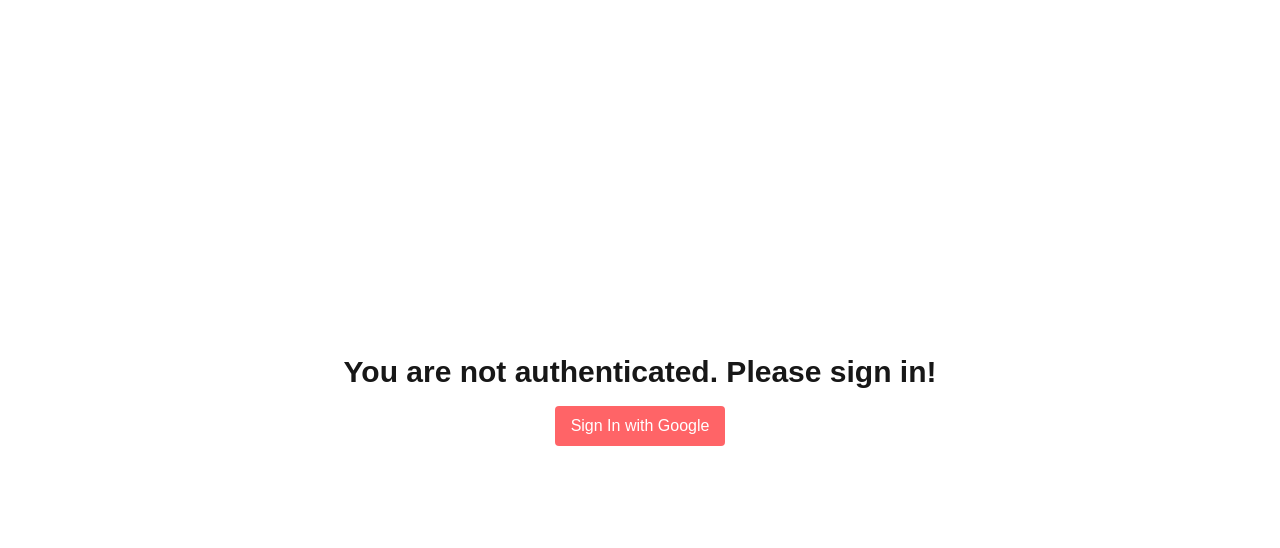
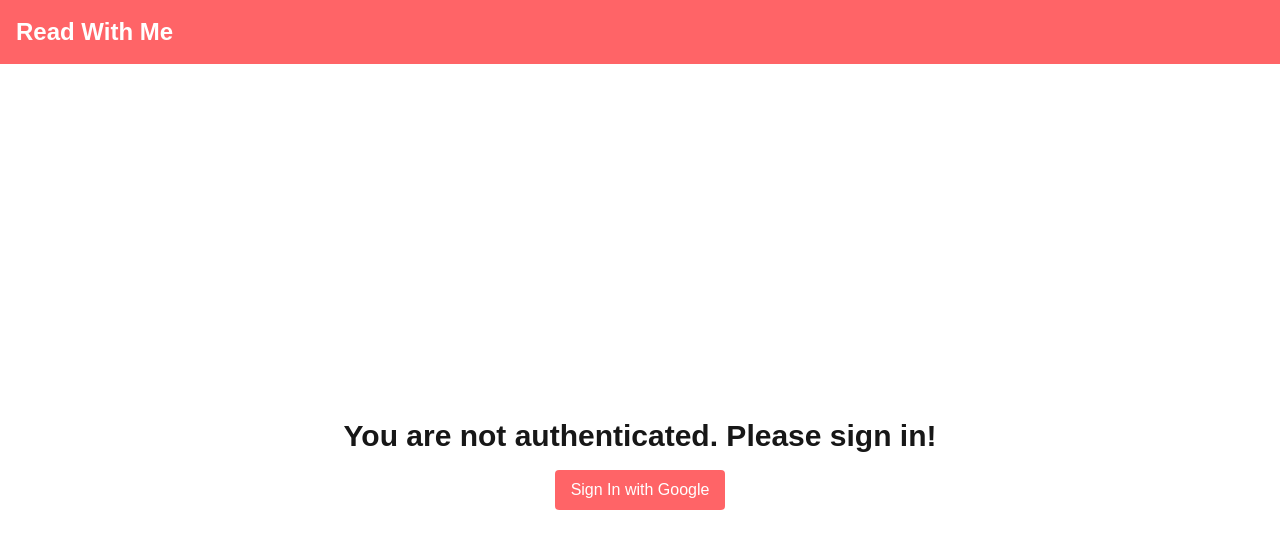
Before and after one commit to Sean-Andrew-Stanek/read-with-me, a Next.js app: page /signin in a window 1280 px wide. Shown: the top 548 px of the page. Built offline with nearby package versions, Linux system fonts and the light colour scheme; no server answers.

Commit message:
Added the google client id and secret & navbar

```diff
--- a/src/app/layout.tsx
+++ b/src/app/layout.tsx
@@ -1,6 +1,7 @@
 import type { Metadata } from 'next';
 import { Geist, Geist_Mono } from 'next/font/google';
 import './globals.css';
+import Navbar from '@/components/Navbar';
 
 const geistSans = Geist({
     variable: '--font-geist-sans',
@@ -23,6 +24,7 @@ const RootLayout: React.FC<{ children: React.ReactNode }> = ({ children }) => {
             <body
                 className={`${geistSans.variable} ${geistMono.variable} antialiased`}
             >
+                <Navbar />
                 {children}
             </body>
         </html>
--- a/src/auth.ts
+++ b/src/auth.ts
@@ -3,5 +3,10 @@ import Google from 'next-auth/providers/google';
 
 // Initialize NextAuth with Google as an authentication provider
 export const { handlers, signIn, signOut, auth } = NextAuth({
-    providers: [Google]
+    providers: [
+        Google({
+            clientId: process.env.GOOGLE_CLIENT_ID!,
+            clientSecret: process.env.GOOGLE_CLIENT_SECRET!
+        })
+    ]
 });
--- /dev/null
+++ b/src/components/Navbar.tsx
@@ -0,0 +1,13 @@
+import Link from 'next/link';
+
+const Navbar = () => {
+    return (
+        <nav className="flex justify-between py-4 bg-red-400 text-white p-4">
+            <Link href="/" className="text-2xl font-bold">
+                Read With Me
+            </Link>
+        </nav>
+    );
+};
+
+export default Navbar;
```
